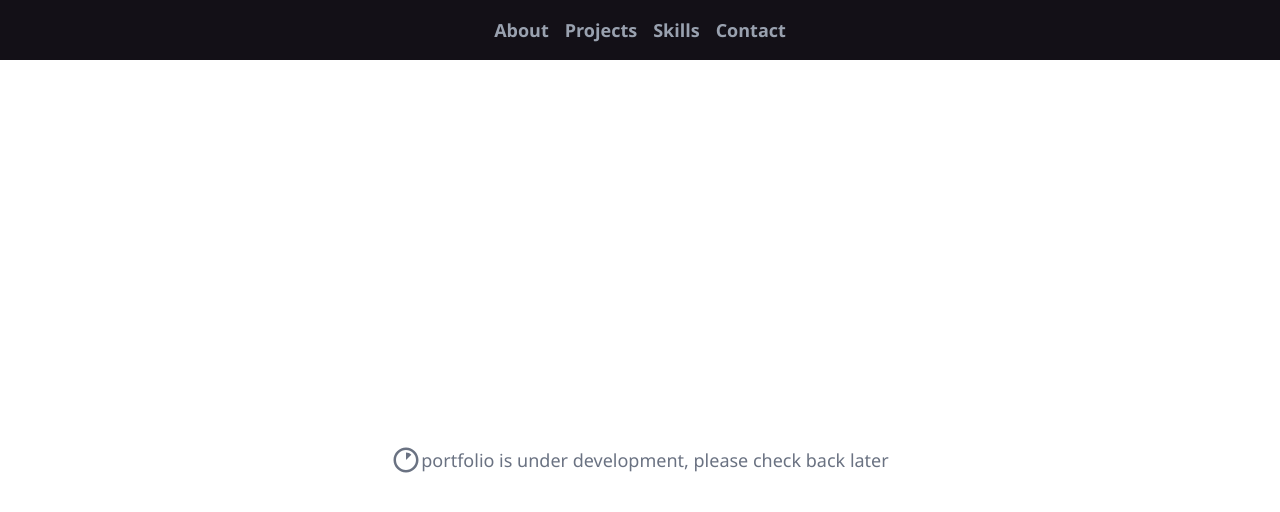
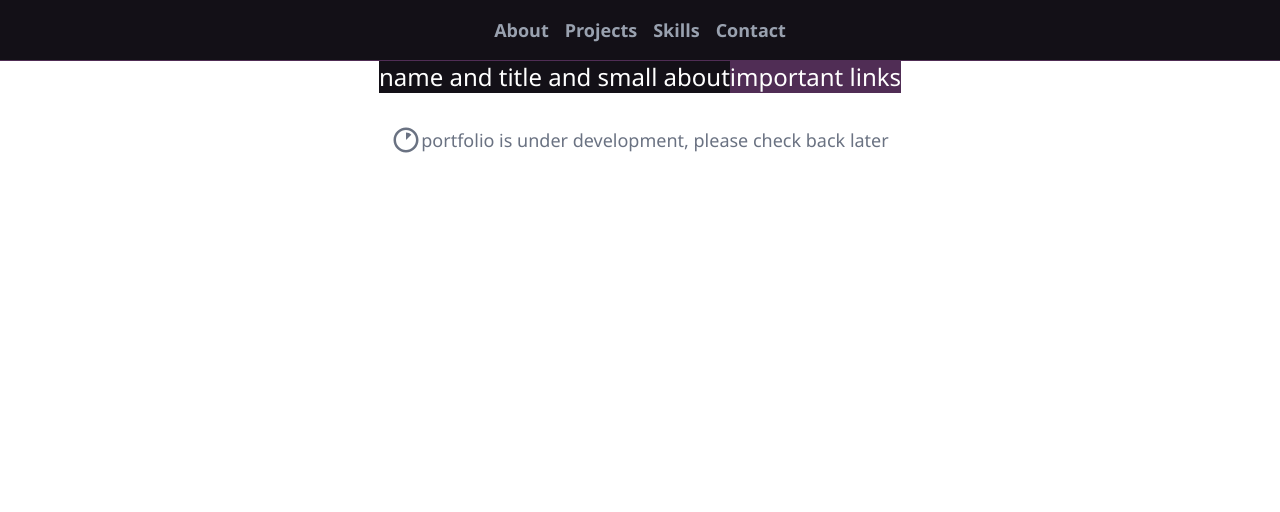
Before and after one commit to BasmalaMohamedd/BasmalaHusseinPortfolio, a React (Vite) app: page / in a window 1280 px wide. Shown: the top 512 px of the page. Built offline with nearby package versions, Linux system fonts and the light colour scheme.

Commit message:
about structure

```diff
--- a/src/App.jsx
+++ b/src/App.jsx
@@ -3,6 +3,7 @@ import { useState } from 'react'
 import './App.css'
 import DevProgress from './components/DevProgress'
 import Navbar from './components/ui/Navbar'
+import Profile from './sections/Profile'
 
 function App() {
 
@@ -10,7 +11,11 @@ function App() {
   return (
     <>
       <Navbar />
-
+      <main>
+        <Profile />
+        <div></div>
+        <div></div>
+      </main>
       <DevProgress />
     </>
   )
--- a/src/components/DevProgress.jsx
+++ b/src/components/DevProgress.jsx
@@ -3,7 +3,7 @@ import { RiProgress1Line } from "react-icons/ri";
 
 const DevProgress = () => {
   return (
-    <div className='flex items-center justify-center h-screen text-gray-500 text-lg'>
+    <div className='flex items-center justify-center m-8 text-gray-500 text-lg'>
         <RiProgress1Line size={30} />
         <span>portfolio is under development, please check back later</span>
     </div>
--- a/src/components/ui/Navbar.jsx
+++ b/src/components/ui/Navbar.jsx
@@ -9,7 +9,7 @@ const navList = [
 
 const Navbar = () => {
   return (
-    <header className='bg-portfolio-obsidian text-portfolio-alabaster'>
+    <header className='bg-portfolio-obsidian text-portfolio-alabaster border-b border-portfolio-plum'>
         <nav className='flex justify-around items-center'>
             <div>
                 <ul className='flex gap-4 p-4 justify-center'>
--- /dev/null
+++ b/src/sections/Profile.jsx
@@ -0,0 +1,18 @@
+import React from 'react'
+
+const Profile = () => {
+  return (
+    <div className='flex flex-col justify-center m-0 sm:flex-row text-white text-2xl w-full'>
+      <div className='bg-portfolio-obsidian'>
+        <p>name and title and small about</p>
+
+      </div>
+      <div className='bg-portfolio-plum'>
+        <p>important links</p>
+
+      </div>
+    </div>
+  )
+}
+
+export default Profile
```
